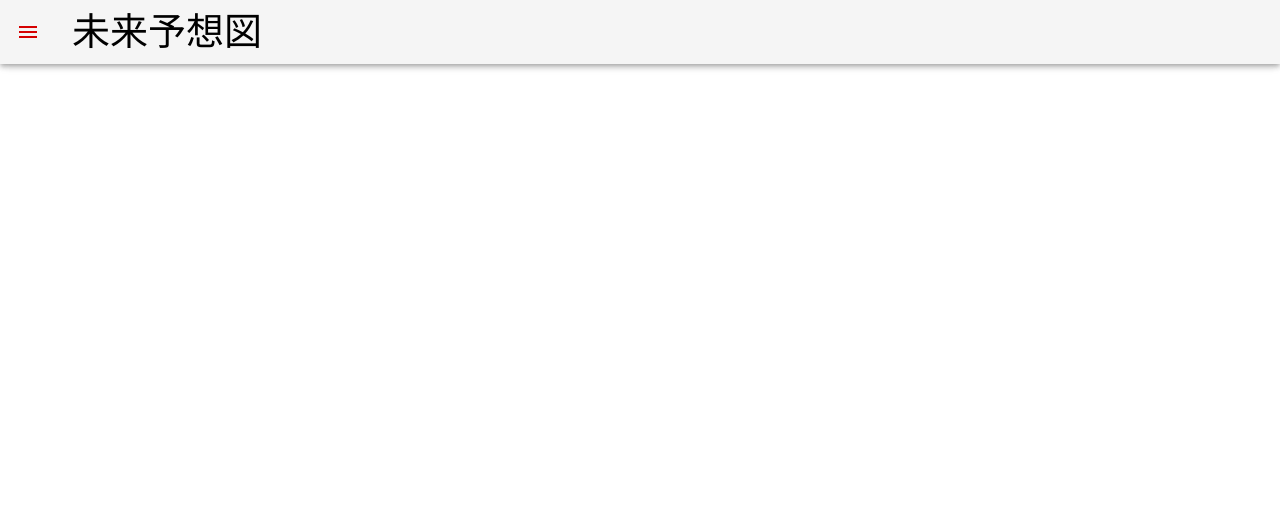
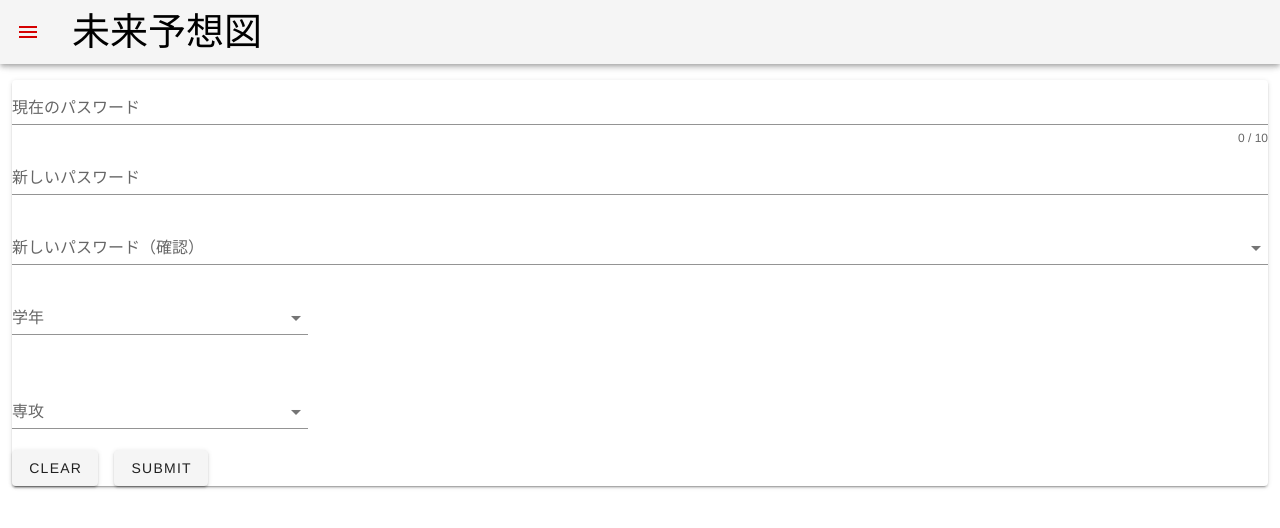
Before and after one commit to SystemEngineeringTeam/koukaten2019_front_vuetify, a Vue app: page /Config in a window 1280 px wide. Shown: the top 528 px of the page. Built offline with nearby package versions, Linux system fonts and the light colour scheme.

Commit message:
ホームと設定ページ作ったよ

```diff
--- a/src/App.vue
+++ b/src/App.vue
@@ -61,10 +61,10 @@
     return {
       drawer: null,
       items: [
-                    {title: "時間割エディタ", link: "/ClassSchedule"},
-                    {title: "授業アンケート", link: "/ClassSchedule"},
-                    {title: "設定", link: "/ClassSchedule"},
-                    {title: "ログイン", link: "/ClassSchedule"}
+        { title: "時間割エディタ", link: "/ClassSchedule" },
+        { title: "授業アンケート", link: "/Questionnaire" },
+        { title: "設定", link: "/Config" },
+        { title: "ログアウト", link: "/ClassSchedule" }
       ],
       login: true //true:ログイン済み false:未ログイン
     };
@@ -78,7 +78,9 @@
 
 <style lang="scss">
 #fontSetting {
-        font-family: 'Avenir', 'Helvetica Neue', 'Helvetica', 'Arial', 'Hiragino Sans', 'ヒラギノ角ゴシック', YuGothic, 'Yu Gothic', 'メイリオ', Meiryo, 'ＭＳ Ｐゴシック', 'MS PGothic';
+  font-family: "Avenir", "Helvetica Neue", "Helvetica", "Arial", "Hiragino Sans",
+    "ヒラギノ角ゴシック", YuGothic, "Yu Gothic", "メイリオ", Meiryo,
+    "ＭＳ Ｐゴシック", "MS PGothic";
 }
 
 .a {
--- a/src/pages/ClassSchedule.vue
+++ b/src/pages/ClassSchedule.vue
@@ -28,19 +28,13 @@
             </v-tab-item>
           </v-tabs-items>
         </v-col>
-        <v-col cols="12">
-          <v-footer app>
-            <v-col>
-              <CreditCalculator></CreditCalculator>
-            </v-col>
         <v-btn
+          absolute
           fixed
-              bottom
           dark
           large
           right
           rounded
-              elevation="10"
           color="orange"
           v-if="!is_edit"
           v-on:click="is_edit = true; $store.dispatch('get_can_register_lectures','kk')"
@@ -50,7 +44,6 @@
         </v-btn>
         <v-btn
           fixed
-              bottom
           large
           dark
           right
@@ -63,6 +56,11 @@
           登録を保存
           <v-icon dark>mdi-cloud-upload</v-icon>
         </v-btn>
+        <v-col cols="12">
+          <v-footer app>
+            <v-col>
+              <CreditCalculator></CreditCalculator>
+            </v-col>
           </v-footer>
         </v-col>
       </v-row>
--- /dev/null
+++ b/src/pages/Config.vue
@@ -0,0 +1,87 @@
+
+<template>
+  <div>
+    <form>
+      <v-card>
+        <v-text-field
+          backgroud-color="White"
+          v-model="name"
+          :error-messages="nameErrors"
+          :counter="10"
+          label="現在のパスワード"
+          required
+          @input="$v.name.$touch()"
+          @blur="$v.name.$touch()"
+        ></v-text-field>
+        <v-text-field
+          v-model="email"
+          :error-messages="emailErrors"
+          label="新しいパスワード"
+          required
+          @input="$v.email.$touch()"
+          @blur="$v.email.$touch()"
+        ></v-text-field>
+        <v-select
+          v-model="select"
+          :items="items"
+          :error-messages="selectErrors"
+          label="新しいパスワード（確認）"
+          required
+          @change="$v.select.$touch()"
+          @blur="$v.select.$touch()"
+        ></v-select>
+        <v-row align="center">
+          <v-col cols="3">
+            <v-select :items="grade" :menu-props="{ top: true, offsetY: true }" label="学年"></v-select>
+          </v-col>
+        </v-row>
+        <v-row align="center">
+          <v-col cols="3">
+            <v-select :items="semester" :menu-props="{ top: true, offsetY: true }" label="専攻"></v-select>
+          </v-col>
+        </v-row>
+
+        <v-btn class="mr-4" @click="clear">clear</v-btn>
+        <v-btn @click="submit">submit</v-btn>
+      </v-card>
+    </form>
+  </div>
+</template>
+
+<script>
+import Vue from "vue";
+
+export default {
+  data() {
+    return {
+      password: null,
+      password_new: null,
+      password_new_re: null,
+      grade: 1,
+      major: "EE",
+      password_false: false,
+      password_new_disagree: false,
+      grade: ["1", "2", "3", "4"],
+      semester: [
+        "EE",
+        "EV",
+        "CC",
+        "CB",
+        "MM",
+        "MP",
+        "DD",
+        "DS",
+        "FA",
+        "FL",
+        "HT",
+        "HH",
+        "KK",
+        "KX"
+      ]
+    };
+  }
+};
+</script>
+
+<style scoped>
+</style>
--- a/src/pages/Home.vue
+++ b/src/pages/Home.vue
@@ -1,13 +1,31 @@
 <template>
-    <h1>ほーむ</h1>
+  <div class="text-center">
+    <v-card height="700">
+      <v-card-title class="headline"></v-card-title>
+      <v-container>
+        <v-row>
+          <v-col cols="6">
+            <v-card height="500">
+              <p style="padding-top:100px; padding-bottom:100px;">時間割エディタ</p>
+              <v-btn class="mt-12">新規作成・編集</v-btn>
+            </v-card>
+          </v-col>
+          <v-col cols="6">
+            <v-card height="500">
+              <p style="padding-top:100px; padding-bottom:100px;">授業アンケート</p>
+              <v-btn class="mt-12">検索</v-btn>
+            </v-card>
+          </v-col>
+        </v-row>
+      </v-container>
+    </v-card>
+  </div>
 </template>
-
 <script>
-    export default {
-        name: "Home"
-    }
+export default {
+  name: "Home"
+};
 </script>
 
 <style scoped>
-
 </style>
--- /dev/null
+++ b/src/pages/Questionnaire.vue
@@ -0,0 +1,24 @@
+<template>
+  <div>
+    オブジェクト指向プログラミング及び演習１ 教員：内種 岳詞･永谷 栄宏
+    <br>前期 木曜 Ⅲ,Ⅳ限 単位区分：専門(選択) 3単位
+    <v-btn
+      dark
+      large
+      rounded
+      elevation="10"
+      color="orange"
+      v-if="!is_edit"
+      v-on:click="is_edit = true; $store.dispatch('get_can_register_lectures','kk')"
+    >
+      授業を登録
+      <v-icon>mdi-pencil</v-icon>
+    </v-btn>
+  </div>
+</template>
+<script>
+export default {};
+</script>
+
+<style scoped>
+</style>
--- /dev/null
+++ b/src/pages/Questionnaire_Answer.vue
@@ -0,0 +1,21 @@
+<template>
+  <div>
+    <v-btn
+      dark
+      large
+      rounded
+      elevation="10"
+      color="orange"
+      v-if="!is_edit"
+      v-on:click="is_edit = true; $store.dispatch('get_can_register_lectures','kk')"
+    >
+      授業を登録
+      <v-icon>mdi-pencil</v-icon>
+    </v-btn>
+  </div>
+</template>
+<script>
+export default {};
+</script>
+<style scoped>
+</style>
--- a/src/router.js
+++ b/src/router.js
@@ -2,6 +2,9 @@ import Vue from 'vue'
 import Router from 'vue-router'
 import Home from './pages/Home'
 import ClassSchedule from './pages/ClassSchedule'
+import Config from './pages/Config'
+import Questionnaire from './pages/Questionnaire'
+import Questionnaire_Answer from './pages/Questionnaire_Answer'
 
 Vue.use(Router)
 
@@ -19,5 +22,20 @@ export default new Router({
             name: 'class_schedule',
             component: ClassSchedule
         },
+        {
+            path: '/Config',
+            name: 'Config',
+            component: Config
+        },
+        {
+            path: '/Questionnaire',
+            name: 'Questionnaire',
+            component: Questionnaire
+        },
+        {
+            path: '/Questionnaire_Answer',
+            name: 'Questionnaire_Answer',
+            component: Questionnaire_Answer
+        }
     ]
 })
```
Lines whose indentation alone changed are shown as unchanged.
